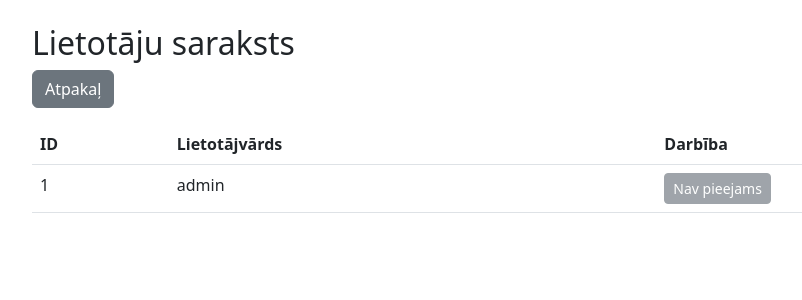
After one commit to Snuly/simpleinventoryapp, a Flask app: page /view_users in a window 1280 px wide. The commit adds this page. Shown: the top 300 px of the page, without its empty margins (50-852 px from the left). Run offline with Flask 3, Linux system fonts and the light colour scheme; a user stored in the database is signed in; data comes from the database, SQL or seed files in the repository; both versions use the stored data as it was after the commit; some libraries are stand-ins or nearby versions.

Commit message:
added the ability for admins to see all users and change their passwords

```diff
--- a/app.py
+++ b/app.py
@@ -203,6 +203,22 @@ def add_user():
 
     return render_template('add_user.html')
 
+# View all users tab
+@app.route('/view_users')
+def view_users():
+    if 'user_id' not in session or not is_admin(session['user_id']):
+        flash("Jums nav atļaujas skatīt šo lapu.", "danger")
+        return redirect(url_for('dashboard'))
+
+    conn = get_db_connection()
+    cursor = conn.cursor()
+    cursor.execute("SELECT id, username, is_admin FROM users")
+    users = cursor.fetchall()
+    conn.close()
+
+    return render_template('view_users.html', users=users)
+
+
 # Autocomplete
 @app.route('/autocomplete', methods=['GET'])
 def autocomplete():
@@ -238,6 +254,31 @@ def update_quantity():
 
     flash("Daudzums atjaunināts!", "success")
     return redirect(url_for('dashboard'))
+
+# Password change function
+@app.route('/reset_password', methods=['POST'])
+def reset_password():
+    if 'user_id' not in session or not is_admin(session['user_id']):
+        flash("Jums nav atļaujas veikt šo darbību.", "danger")
+        return redirect(url_for('dashboard'))
+
+    user_id = request.form.get('user_id')
+    new_password = request.form.get('new_password')
+
+    if not user_id or not new_password:
+        flash("Lūdzu ievadiet jauno paroli.", "danger")
+        return redirect(url_for('view_users'))
+
+    hashed_password = generate_password_hash(new_password)
+
+    conn = get_db_connection()
+    cursor = conn.cursor()
+    cursor.execute("UPDATE users SET password = ? WHERE id = ?", (hashed_password, user_id))
+    conn.commit()
+    conn.close()
+
+    flash("Lietotāja parole atjaunināta!", "success")
+    return redirect(url_for('view_users'))
 
 # Session handler
 @app.before_request
--- a/templates/dashboard.html
+++ b/templates/dashboard.html
@@ -15,6 +15,7 @@
                 <a href="{{ url_for('logout') }}" class="btn btn-danger">Iziet</a>
                 {% if is_admin %}
                     <a href="{{ url_for('add_user') }}" class="btn btn-primary">Pievienot lietotāju</a>
+                    <a href="{{ url_for('view_users') }}" class="btn btn-secondary">Skatīt lietotājus</a>
                 {% endif %}
             {% endif %}
         </div>
--- /dev/null
+++ b/templates/view_users.html
@@ -0,0 +1,63 @@
+<!DOCTYPE html>
+<html lang="lv">
+<head>
+    <meta charset="UTF-8">
+    <meta name="viewport" content="width=device-width, initial-scale=1.0">
+    <title>Lietotāju saraksts</title>
+    <link rel="stylesheet" href="https://cdn.jsdelivr.net/npm/bootstrap@5.3.0/dist/css/bootstrap.min.css">
+</head>
+<body class="container mt-4">
+    <h2>Lietotāju saraksts</h2>
+    <a href="{{ url_for('dashboard') }}" class="btn btn-secondary mb-3">Atpakaļ</a>
+
+    <table class="table">
+        <thead>
+            <tr>
+                <th>ID</th>
+                <th>Lietotājvārds</th>
+                <th>Darbība</th>
+            </tr>
+        </thead>
+        <tbody>
+            {% for user in users %}
+            <tr>
+                <td>{{ user.id }}</td>
+                <td>{{ user.username }}</td>
+                <td>
+                    {% if user.is_admin %}
+                        <button class="btn btn-secondary btn-sm" disabled>Nav pieejams</button>
+                    {% else %}
+                        <button class="btn btn-warning btn-sm" onclick="showResetForm('{{ user.id }}')">Atiestatīt paroli</button>
+                    {% endif %}
+
+                </td>
+            </tr>
+            <tr id="reset-form-{{ user.id }}" style="display: none;">
+                <td colspan="3">
+                    <form method="POST" action="{{ url_for('reset_password') }}">
+                        <input type="hidden" name="csrf_token" value="{{ csrf_token() }}">
+                        <input type="hidden" name="user_id" value="{{ user.id }}">
+                        <div class="mb-2">
+                            <label for="new_password" class="form-label">Jaunā parole:</label>
+                            <input type="password" name="new_password" class="form-control" required>
+                        </div>
+                        <button type="submit" class="btn btn-success btn-sm">Saglabāt</button>
+                        <button type="button" class="btn btn-secondary btn-sm" onclick="hideResetForm('{{ user.id }}')">Atcelt</button>
+                    </form>
+                </td>
+            </tr>
+            {% endfor %}
+        </tbody>
+    </table>
+
+    <script>
+        function showResetForm(userId) {
+            document.getElementById("reset-form-" + userId).style.display = "table-row";
+        }
+
+        function hideResetForm(userId) {
+            document.getElementById("reset-form-" + userId).style.display = "none";
+        }
+    </script>
+</body>
+</html>
```
Also changed, not shown: database.db.
